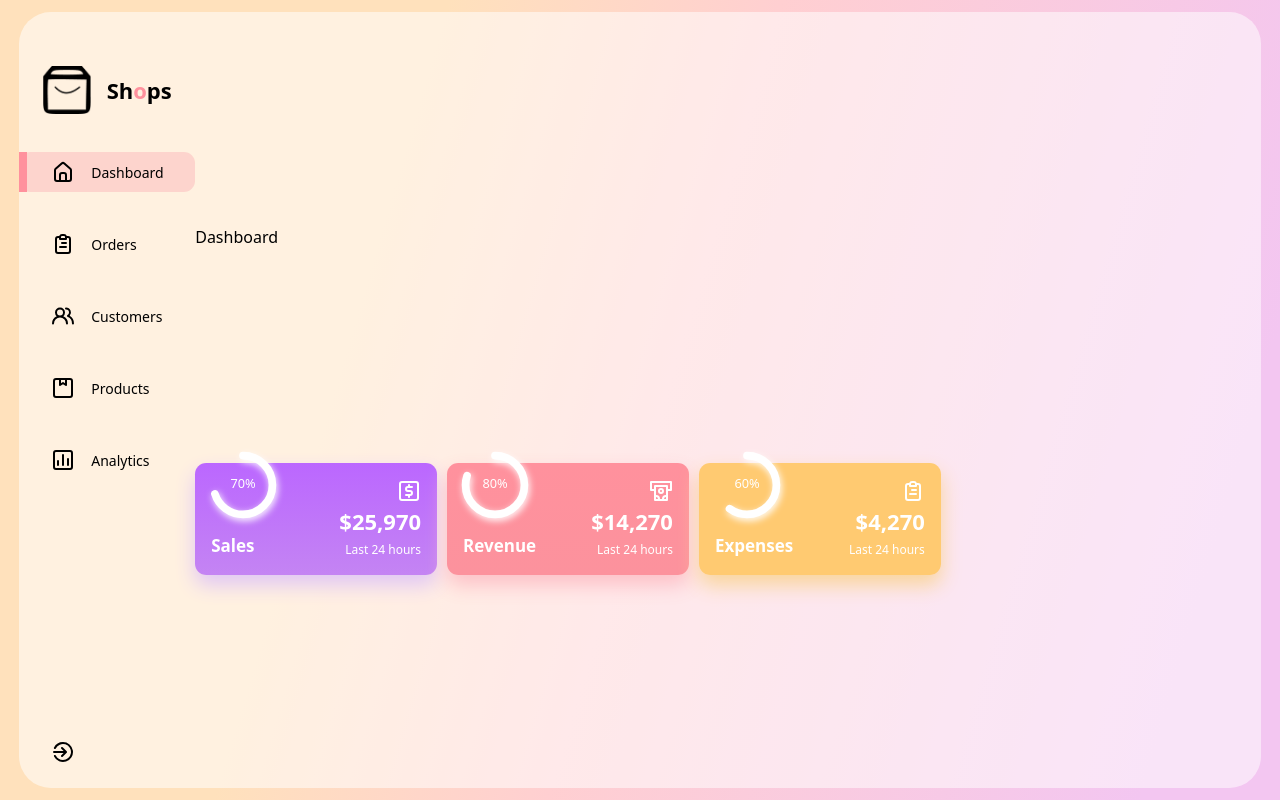
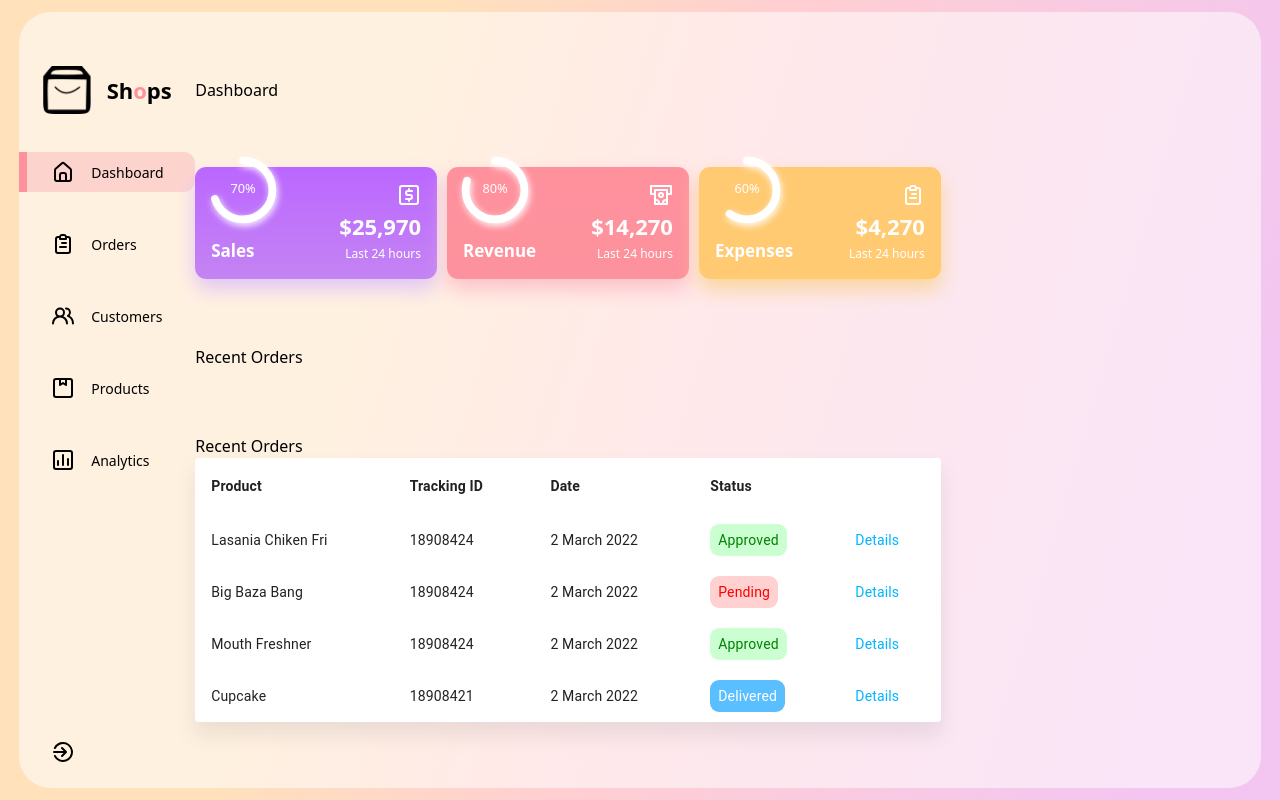
Before and after one commit to jahedasultana/Health-Track, a React (Vite) app in the folder client/: page /dashboard in a window 1280 px wide. Built offline with nearby package versions, Linux system fonts and the light colour scheme.

Commit message:
create Table component

```diff
--- a/client/package.json
+++ b/client/package.json
@@ -10,7 +10,10 @@
     "preview": "vite preview"
   },
   "dependencies": {
+    "@emotion/react": "^11.13.3",
+    "@emotion/styled": "^11.13.0",
     "@iconscout/react-unicons": "^2.0.2",
+    "@mui/material": "^6.1.7",
     "framer-motion": "^11.11.10",
     "react": "^18.3.1",
     "react-apexcharts": "^1.5.0",
--- a/client/src/dashboard/mainDash/MainDash.css
+++ b/client/src/dashboard/mainDash/MainDash.css
@@ -1,5 +1,20 @@
 .MainDash{
+    /* padding-top: 1rem; */
     display: flex;
     flex-direction: column;
     justify-content: space-evenly;
 }
+
+@media screen and (max-width: 1200px) {
+    .MainDash{
+        justify-content:flex-start;
+        margin-top: 2rem;
+    }
+}
+
+@media screen and (max-width: 768px)
+{
+    .MainDash{
+        align-items: center;
+    }
+}
--- a/client/src/dashboard/mainDash/MainDash.jsx
+++ b/client/src/dashboard/mainDash/MainDash.jsx
@@ -1,11 +1,15 @@
 
 import Cards from "../cards/Cards";
+import BasicTable from "../table/BasicTable";
+
 import "./MainDash.css";
 const MainDash = () => {
     return (
        <div className="MainDash">
         <h1 className="text-3xl font-bold">Dashboard</h1>
         <Cards/>
+        <h2>Recent Orders</h2>
+        <BasicTable></BasicTable>
        </div>
     );
 };
--- /dev/null
+++ b/client/src/dashboard/table/BasicTable.jsx
@@ -0,0 +1,86 @@
+
+import Table from "@mui/material/Table";
+import TableBody from "@mui/material/TableBody";
+import TableCell from "@mui/material/TableCell";
+import TableContainer from "@mui/material/TableContainer";
+import TableHead from "@mui/material/TableHead";
+import TableRow from "@mui/material/TableRow";
+import Paper from "@mui/material/Paper";
+import "./Table.css";
+
+function createData(name, trackingId, date, status) {
+  return { name, trackingId, date, status };
+}
+
+const rows = [
+  createData("Lasania Chiken Fri", 18908424, "2 March 2022", "Approved"),
+  createData("Big Baza Bang ", 18908424, "2 March 2022", "Pending"),
+  createData("Mouth Freshner", 18908424, "2 March 2022", "Approved"),
+  createData("Cupcake", 18908421, "2 March 2022", "Delivered"),
+];
+
+
+const makeStyle=(status)=>{
+  if(status === 'Approved')
+  {
+    return {
+      background: 'rgb(145 254 159 / 47%)',
+      color: 'green',
+    }
+  }
+  else if(status === 'Pending')
+  {
+    return{
+      background: '#ffadad8f',
+      color: 'red',
+    }
+  }
+  else{
+    return{
+      background: '#59bfff',
+      color: 'white',
+    }
+  }
+}
+
+export default function BasicTable() {
+  return (
+      <div className="Table">
+      <h3>Recent Orders</h3>
+        <TableContainer
+          component={Paper}
+          style={{ boxShadow: "0px 13px 20px 0px #80808029" }}
+        >
+          <Table sx={{ minWidth: 650 }} aria-label="simple table">
+            <TableHead>
+              <TableRow>
+                <TableCell>Product</TableCell>
+                <TableCell align="left">Tracking ID</TableCell>
+                <TableCell align="left">Date</TableCell>
+                <TableCell align="left">Status</TableCell>
+                <TableCell align="left"></TableCell>
+              </TableRow>
+            </TableHead>
+            <TableBody style={{ color: "white" }}>
+              {rows.map((row) => (
+                <TableRow
+                  key={row.name}
+                  sx={{ "&:last-child td, &:last-child th": { border: 0 } }}
+                >
+                  <TableCell component="th" scope="row">
+                    {row.name}
+                  </TableCell>
+                  <TableCell align="left">{row.trackingId}</TableCell>
+                  <TableCell align="left">{row.date}</TableCell>
+                  <TableCell align="left">
+                    <span className="status" style={makeStyle(row.status)}>{row.status}</span>
+                  </TableCell>
+                  <TableCell align="left" className="Details">Details</TableCell>
+                </TableRow>
+              ))}
+            </TableBody>
+          </Table>
+        </TableContainer>
+      </div>
+  );
+}
--- /dev/null
+++ b/client/src/dashboard/table/Table.css
@@ -0,0 +1,42 @@
+.MuiTableRow-root > * {
+    padding: 10px;
+  }
+
+  .MuiTableRow-root.MuiTableRow-head > * {
+    font-weight: bold !important;
+  }
+
+  .Table td,
+  th {
+    border: none !important;
+  }
+
+  .Table:first-child {
+    border-radius: 0.7rem !important;
+  }
+  .status {
+    padding: 8px;
+    border-radius: 9px;
+  }
+
+  .Details {
+    color: #00b5ff !important;
+  }
+
+  @media screen and (max-width: 1200px) {
+    .Table {
+      width: 170%;
+      margin-top: 2rem;
+    }
+  }
+
+
+  @media screen and (max-width: 768px) {
+    .Table{
+      position: relative;
+      display: flex;
+      flex-direction: column;
+      align-items: center;
+      width: 23rem;
+    }
+  }
```
Also changed, not shown: 1 other file (tests, documents, lock files or other folders).
